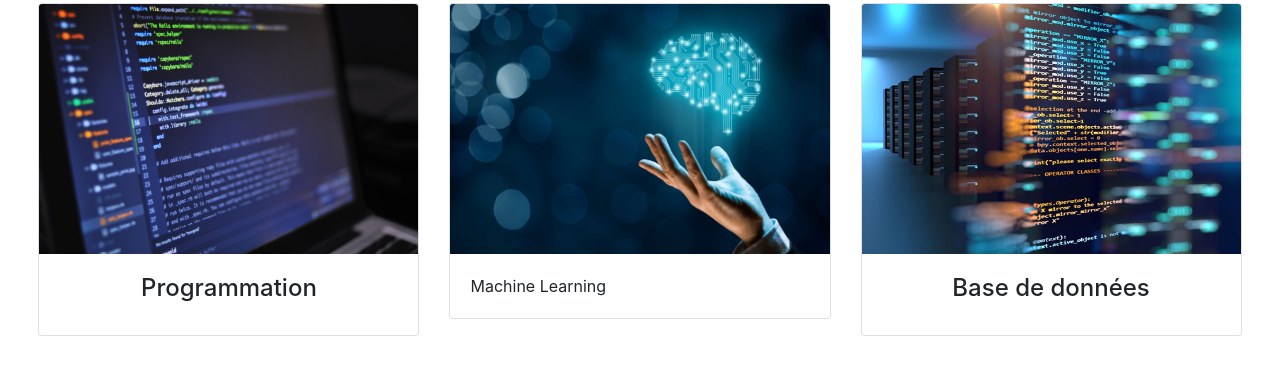
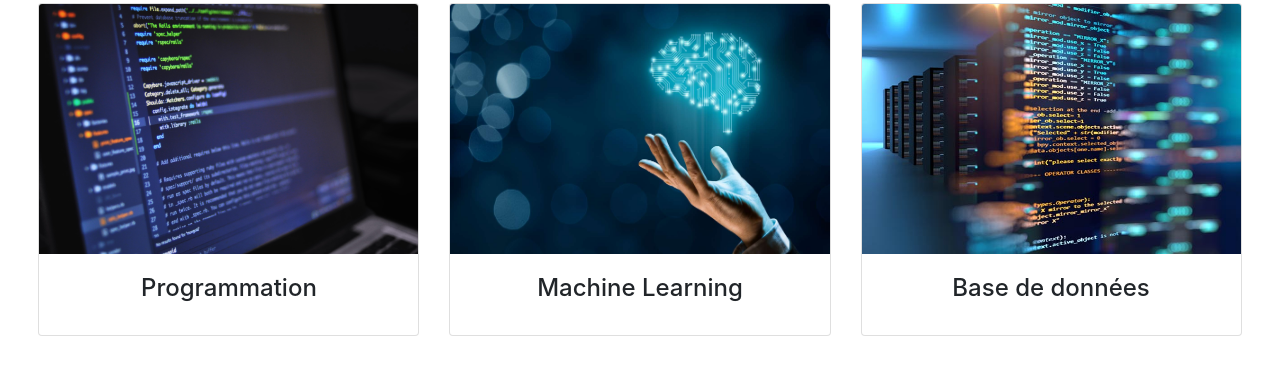
Before and after one commit to Firdaouss-NADIF/exam-nadif, a plain HTML site: page index.html in a window 1280 px wide. Shown: the part 831-1200 px from the top of the page. Drawn offline with nearby package versions, Linux system fonts and the light colour scheme.

Commit message:
Update index.html

```diff
--- a/index.html
+++ b/index.html
@@ -167,7 +167,7 @@
  <div class="col-md-4">
   <div class="card">
     <img class="card-img-top" src="img/ml.jpg" alt="Card image" style="height:250px">
-    <div class="card-body text-center>
+    <div class="card-body text-center">
       <h4 class="card-title">Machine Learning</h4>
     </div>
   </div>
```
